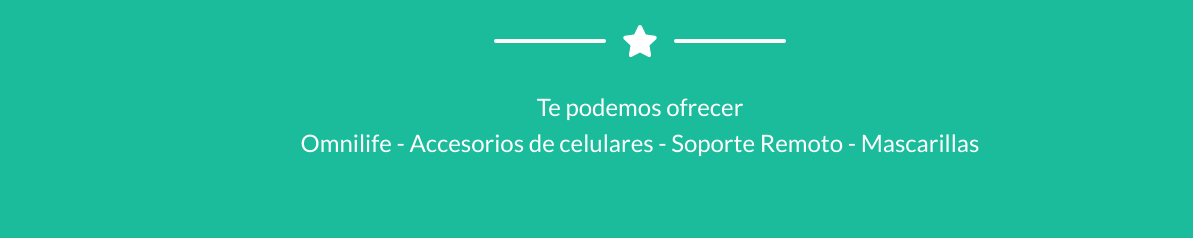
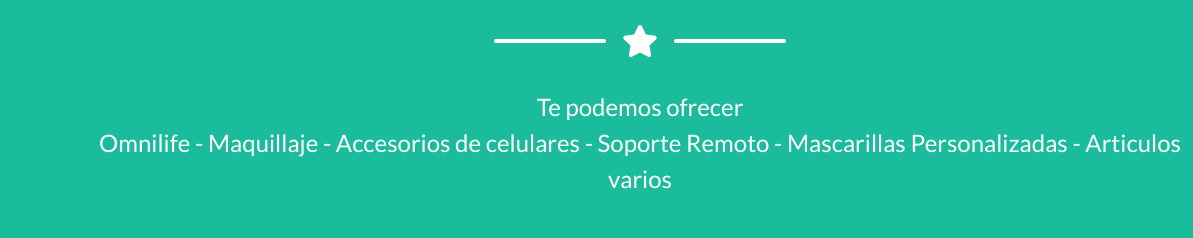
Before and after one commit to gerbyshop/gerby, a plain HTML site: page index.html in a window 1280 px wide. Shown: the part 562-800 px from the top of the page, 0-1193 px from the left. Drawn offline with nearby package versions, Linux system fonts and the light colour scheme.

Commit message:
nuevo proyecto

```diff
--- a/index.html
+++ b/index.html
@@ -47,7 +47,7 @@
                 </div>
                 <!-- Masthead Subheading-->
                 <p class="masthead-subheading font-weight-light mb-0">Te podemos ofrecer</p>
-				<p class="masthead-subheading font-weight-light mb-0">Omnilife - Accesorios de celulares - Soporte Remoto - Mascarillas</p>
+				<p class="masthead-subheading font-weight-light mb-0">Omnilife - Maquillaje - Accesorios de celulares - Soporte Remoto - Mascarillas Personalizadas - Articulos varios</p>
 
             </div>
         </header>
```
